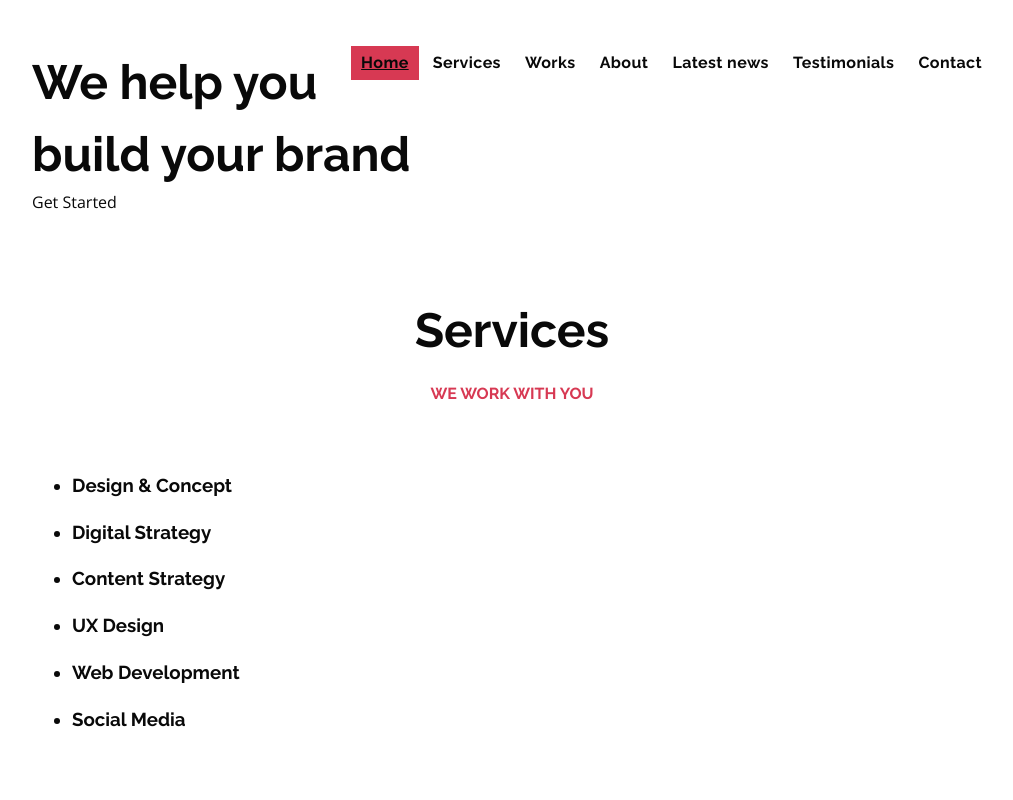
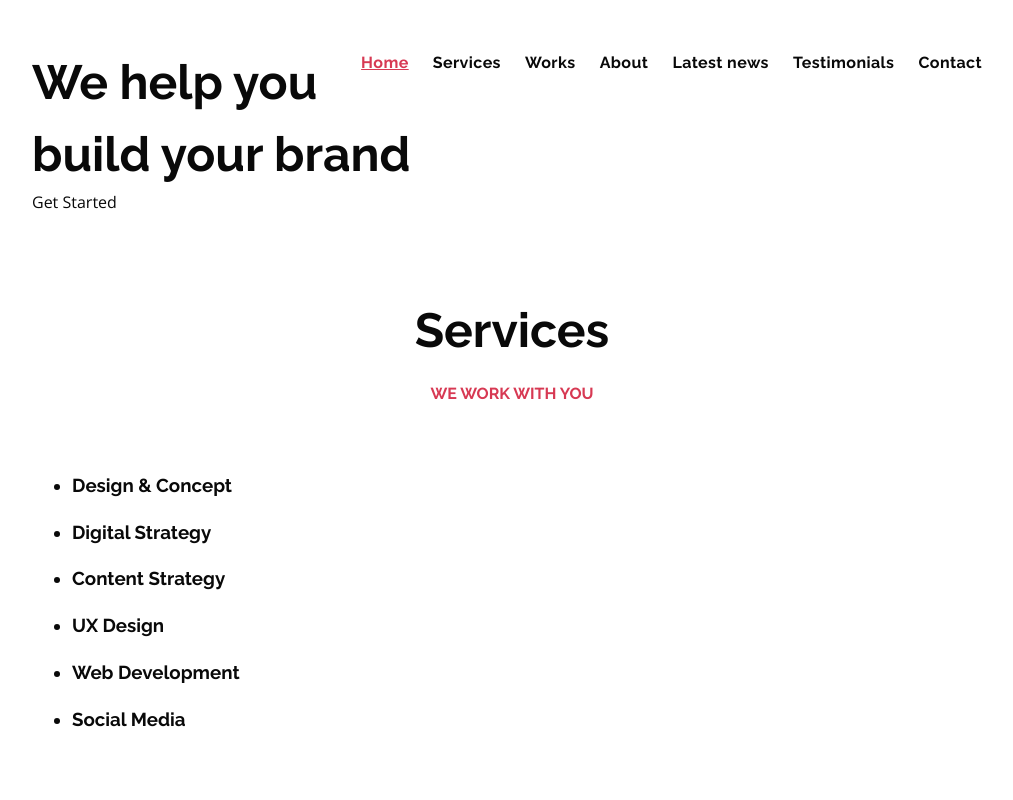
Before and after one commit to Elmoustafi-22/alx-frontend, a plain HTML site: page 0x02-CSS_advanced/index.html in a window 1280 px wide. In both pictures the pointer is over the link "Home". Shown: the top 800 px of the page, without its empty margins (128-1141 px from the left). Drawn offline with nearby package versions, Linux system fonts and the light colour scheme.

Commit message:
corrected

```diff
--- a/0x02-CSS_advanced/styles/18-style.css
+++ b/0x02-CSS_advanced/styles/18-style.css
@@ -552,5 +552,5 @@ a:active {
 }
 
 .nav .nav-link:hover{
-    background-color: var(--nav-item-link-hover);
+    color: var(--nav-item-link-hover);
 }
```
